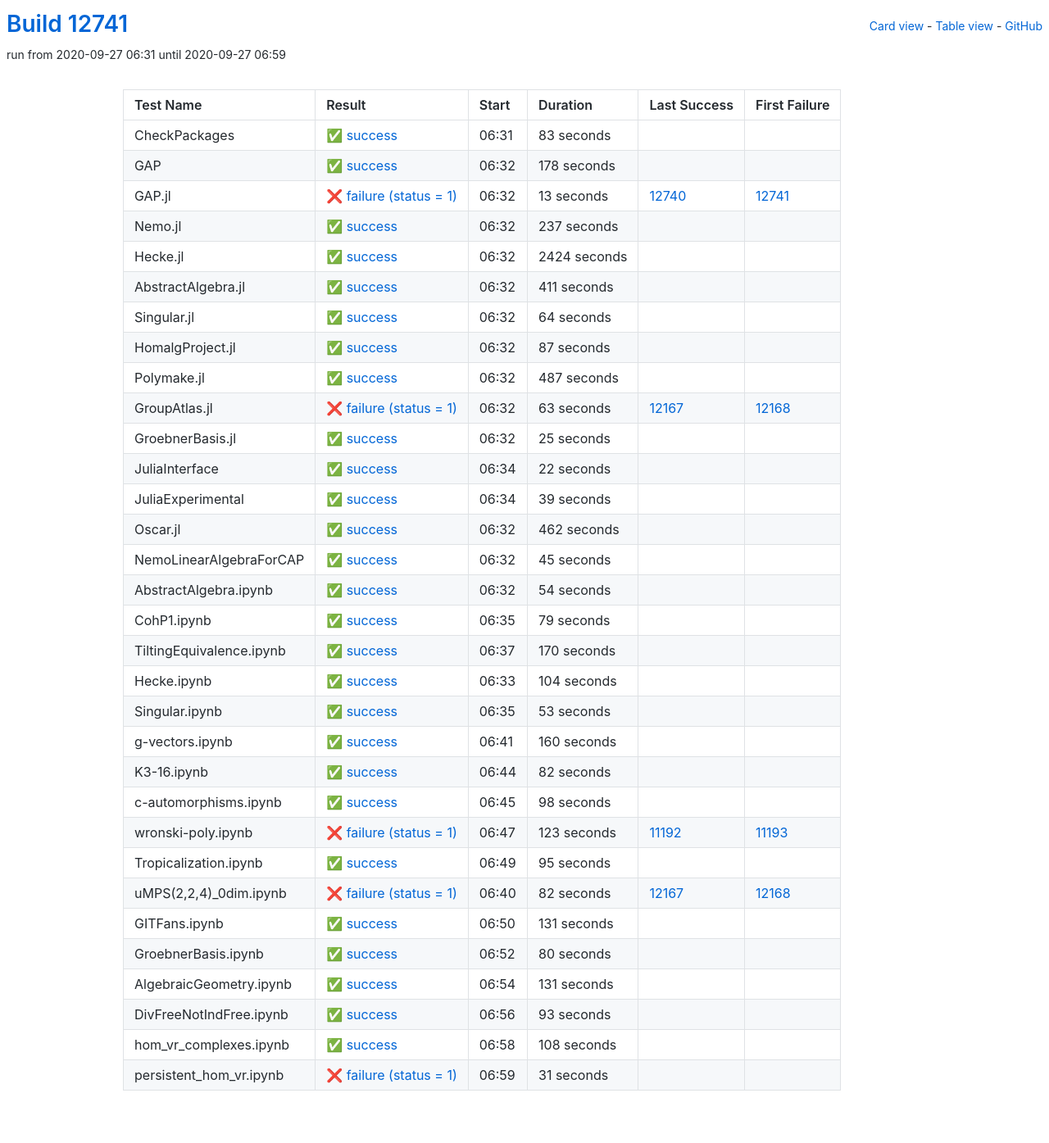
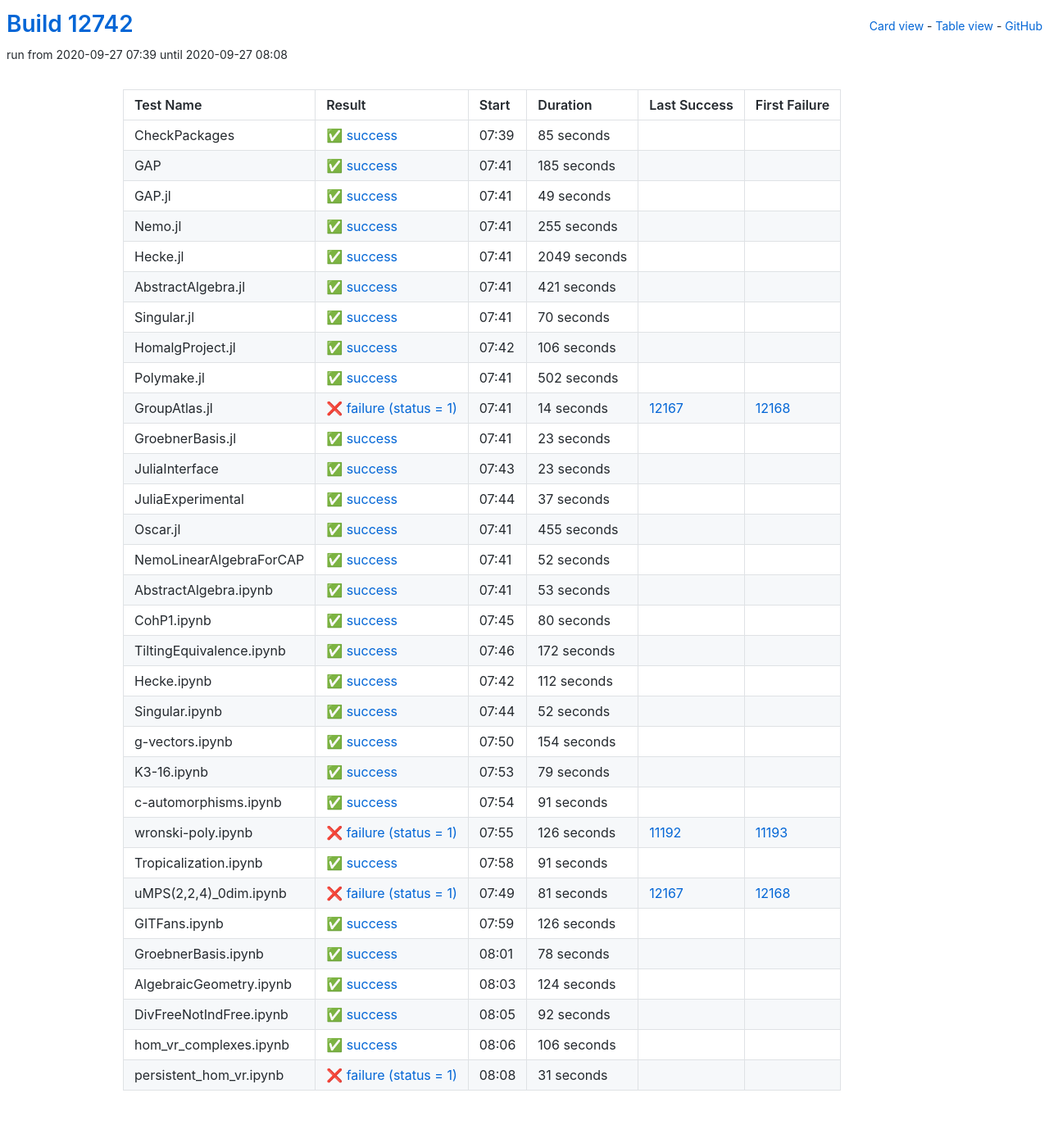
Before and after one commit to oscar-system/oscar-ci-status, a Jekyll site: the page built from table.html, in a window 1280 px wide. Shown: the whole page at 82% size. Built offline with Jekyll 4.4.1, drawn with Linux system fonts in a browser that asks for light colours.

Commit message:
Build #12742

```diff
--- a/_data/ci.yml
+++ b/_data/ci.yml
@@ -1,6 +1,6 @@
 ---
-build: 12741
-build_url: https://oscarci.mathematik.uni-kl.de/job/oscar/12741/
+build: 12742
+build_url: https://oscarci.mathematik.uni-kl.de/job/oscar/12742/
 job: oscar
 organization: oscar-system
 repo: oscar-ci-status
@@ -8,200 +8,260 @@
 tests:
 - name: CheckPackages
   id: checkpackages
-  log: https://oscarci.mathematik.uni-kl.de/job/oscar/12741/artifact/logs/build-12741/CheckPackages.log
-  start: 2020-09-27 06:31
+  log: https://oscarci.mathematik.uni-kl.de/job/oscar/12742/artifact/logs/build-12742/CheckPackages.log
+  start: 2020-09-27 07:39
   success: true
   exitcode: 0
   status: success
-  duration: 83
+  duration: 85
   last_success: false
   last_success_url:
   first_failure: false
   first_failure_url:
 - name: GAP
   id: gap
-  log: https://oscarci.mathematik.uni-kl.de/job/oscar/12741/artifact/logs/build-12741/GAP.log
-  start: 2020-09-27 06:32
+  log: https://oscarci.mathematik.uni-kl.de/job/oscar/12742/artifact/logs/build-12742/GAP.log
+  start: 2020-09-27 07:41
   success: true
   exitcode: 0
   status: success
-  duration: 178
+  duration: 185
   last_success: false
   last_success_url:
   first_failure: false
   first_failure_url:
 - name: GAP.jl
   id: gap-jl
-  log: https://oscarci.mathematik.uni-kl.de/job/oscar/12741/artifact/logs/build-12741/GAP.jl.log
-  start: 2020-09-27 06:32
-  success: false
-  exitcode: 1
-  status: failure
-  duration: 13
-  last_success: 12740
-  last_success_url: https://oscarci.mathematik.uni-kl.de/job/oscar/12740/
-  first_failure: 12741
-  first_failure_url: https://oscarci.mathematik.uni-kl.de/job/oscar/12741/
-- name: Nemo.jl
-  id: nemo-jl
-  log: https://oscarci.mathematik.uni-kl.de/job/oscar/12741/artifact/logs/build-12741/Nemo.jl.log
-  start: 2020-09-27 06:32
+  log: https://oscarci.mathematik.uni-kl.de/job/oscar/12742/artifact/logs/build-12742/GAP.jl.log
+  start: 2020-09-27 07:41
   success: true
   exitcode: 0
   status: success
-  duration: 237
+  duration: 49
+  last_success: false
+  last_success_url:
+  first_failure: false
+  first_failure_url:
+- name: Nemo.jl
+  id: nemo-jl
+  log: https://oscarci.mathematik.uni-kl.de/job/oscar/12742/artifact/logs/build-12742/Nemo.jl.log
+  start: 2020-09-27 07:41
+  success: true
+  exitcode: 0
+  status: success
+  duration: 255
   last_success: false
   last_success_url:
   first_failure: false
   first_failure_url:
 - name: Hecke.jl
   id: hecke-jl
-  log: https://oscarci.mathematik.uni-kl.de/job/oscar/12741/artifact/logs/build-12741/Hecke.jl.log
-  start: 2020-09-27 06:32
+  log: https://oscarci.mathematik.uni-kl.de/job/oscar/12742/artifact/logs/build-12742/Hecke.jl.log
+  start: 2020-09-27 07:41
   success: true
   exitcode: 0
   status: success
-  duration: 2424
+  duration: 2049
   last_success: false
   last_success_url:
   first_failure: false
   first_failure_url:
 - name: AbstractAlgebra.jl
   id: abstractalgebra-jl
-  log: https://oscarci.mathematik.uni-kl.de/job/oscar/12741/artifact/logs/build-12741/AbstractAlgebra.jl.log
-  start: 2020-09-27 06:32
+  log: https://oscarci.mathematik.uni-kl.de/job/oscar/12742/artifact/logs/build-12742/AbstractAlgebra.jl.log
+  start: 2020-09-27 07:41
   success: true
   exitcode: 0
   status: success
-  duration: 411
+  duration: 421
   last_success: false
   last_success_url:
   first_failure: false
   first_failure_url:
 - name: Singular.jl
   id: singular-jl
-  log: https://oscarci.mathematik.uni-kl.de/job/oscar/12741/artifact/logs/build-12741/Singular.jl.log
-  start: 2020-09-27 06:32
+  log: https://oscarci.mathematik.uni-kl.de/job/oscar/12742/artifact/logs/build-12742/Singular.jl.log
+  start: 2020-09-27 07:41
   success: true
   exitcode: 0
   status: success
-  duration: 64
+  duration: 70
   last_success: false
   last_success_url:
   first_failure: false
   first_failure_url:
 - name: HomalgProject.jl
   id: homalgproject-jl
-  log: https://oscarci.mathematik.uni-kl.de/job/oscar/12741/artifact/logs/build-12741/HomalgProject.jl.log
-  start: 2020-09-27 06:32
+  log: https://oscarci.mathematik.uni-kl.de/job/oscar/12742/artifact/logs/build-12742/HomalgProject.jl.log
+  start: 2020-09-27 07:42
   success: true
   exitcode: 0
   status: success
-  duration: 87
+  duration: 106
   last_success: false
   last_success_url:
   first_failure: false
   first_failure_url:
 - name: Polymake.jl
   id: polymake-jl
-  log: https://oscarci.mathematik.uni-kl.de/job/oscar/12741/artifact/logs/build-12741/Polymake.jl.log
-  start: 2020-09-27 06:32
+  log: https://oscarci.mathematik.uni-kl.de/job/oscar/12742/artifact/logs/build-12742/Polymake.jl.log
+  start: 2020-09-27 07:41
   success: true
   exitcode: 0
   status: success
-  duration: 487
+  duration: 502
   last_success: false
   last_success_url:
   first_failure: false
   first_failure_url:
 - name: GroupAtlas.jl
   id: groupatlas-jl
-  log: https://oscarci.mathematik.uni-kl.de/job/oscar/12741/artifact/logs/build-12741/GroupAtlas.jl.log
-  start: 2020-09-27 06:32
+  log: https://oscarci.mathematik.uni-kl.de/job/oscar/12742/artifact/logs/build-12742/GroupAtlas.jl.log
+  start: 2020-09-27 07:41
   success: false
   exitcode: 1
   status: failure
-  duration: 63
+  duration: 14
   last_success: 12167
   last_success_url: https://oscarci.mathematik.uni-kl.de/job/oscar/12167/
   first_failure: 12168
   first_failure_url: https://oscarci.mathematik.uni-kl.de/job/oscar/12168/
 - name: GroebnerBasis.jl
   id: groebnerbasis-jl
-  log: https://oscarci.mathematik.uni-kl.de/job/oscar/12741/artifact/logs/build-12741/GroebnerBasis.jl.log
-  start: 2020-09-27 06:32
+  log: https://oscarci.mathematik.uni-kl.de/job/oscar/12742/artifact/logs/build-12742/GroebnerBasis.jl.log
+  start: 2020-09-27 07:41
   success: true
   exitcode: 0
   status: success
-  duration: 25
+  duration: 23
   last_success: false
   last_success_url:
   first_failure: false
   first_failure_url:
 - name: JuliaInterface
   id: juliainterface
-  log: https://oscarci.mathematik.uni-kl.de/job/oscar/12741/artifact/logs/build-12741/JuliaInterface.log
-  start: 2020-09-27 06:34
+  log: https://oscarci.mathematik.uni-kl.de/job/oscar/12742/artifact/logs/build-12742/JuliaInterface.log
+  start: 2020-09-27 07:43
   success: true
   exitcode: 0
   status: success
-  duration: 22
+  duration: 23
   last_success: false
   last_success_url:
   first_failure: false
   first_failure_url:
 - name: JuliaExperimental
   id: juliaexperimental
-  log: https://oscarci.mathematik.uni-kl.de/job/oscar/12741/artifact/logs/build-12741/JuliaExperimental.log
-  start: 2020-09-27 06:34
+  log: https://oscarci.mathematik.uni-kl.de/job/oscar/12742/artifact/logs/build-12742/JuliaExperimental.log
+  start: 2020-09-27 07:44
   success: true
   exitcode: 0
   status: success
-  duration: 39
+  duration: 37
   last_success: false
   last_success_url:
   first_failure: false
   first_failure_url:
 - name: Oscar.jl
   id: oscar-jl
-  log: https://oscarci.mathematik.uni-kl.de/job/oscar/12741/artifact/logs/build-12741/Oscar.jl.log
-  start: 2020-09-27 06:32
+  log: https://oscarci.mathematik.uni-kl.de/job/oscar/12742/artifact/logs/build-12742/Oscar.jl.log
+  start: 2020-09-27 07:41
   success: true
   exitcode: 0
   status: success
-  duration: 462
+  duration: 455
   last_success: false
   last_success_url:
   first_failure: false
   first_failure_url:
 - name: NemoLinearAlgebraForCAP
   id: nemolinearalgebraforcap
-  log: https://oscarci.mathematik.uni-kl.de/job/oscar/12741/artifact/logs/build-12741/NemoLinearAlgebraForCAP.log
-  start: 2020-09-27 06:32
+  log: https://oscarci.mathematik.uni-kl.de/job/oscar/12742/artifact/logs/build-12742/NemoLinearAlgebraForCAP.log
+  start: 2020-09-27 07:41
   success: true
   exitcode: 0
   status: success
-  duration: 45
+  duration: 52
   last_success: false
   last_success_url:
   first_failure: false
   first_failure_url:
 - name: AbstractAlgebra.ipynb
   id: abstractalgebra-ipynb
-  log: https://oscarci.mathematik.uni-kl.de/job/oscar/12741/artifact/logs/build-12741/AbstractAlgebra.ipynb.log
-  start: 2020-09-27 06:32
+  log: https://oscarci.mathematik.uni-kl.de/job/oscar/12742/artifact/logs/build-12742/AbstractAlgebra.ipynb.log
+  start: 2020-09-27 07:41
   success: true
   exitcode: 0
   status: success
-  duration: 54
+  duration: 53
   last_success: false
   last_success_url:
   first_failure: false
   first_failure_url:
 - name: CohP1.ipynb
   id: cohp1-ipynb
-  log: https://oscarci.mathematik.uni-kl.de/job/oscar/12741/artifact/logs/build-12741/CohP1.ipynb.log
-  start: 2020-09-27 06:35
+  log: https://oscarci.mathematik.uni-kl.de/job/oscar/12742/artifact/logs/build-12742/CohP1.ipynb.log
+  start: 2020-09-27 07:45
+  success: true
+  exitcode: 0
+  status: success
+  duration: 80
+  last_success: false
+  last_success_url:
+  first_failure: false
+  first_failure_url:
+- name: TiltingEquivalence.ipynb
+  id: tiltingequivalence-ipynb
+  log: https://oscarci.mathematik.uni-kl.de/job/oscar/12742/artifact/logs/build-12742/TiltingEquivalence.ipynb.log
+  start: 2020-09-27 07:46
+  success: true
+  exitcode: 0
+  status: success
+  duration: 172
+  last_success: false
+  last_success_url:
+  first_failure: false
+  first_failure_url:
+- name: Hecke.ipynb
+  id: hecke-ipynb
+  log: https://oscarci.mathematik.uni-kl.de/job/oscar/12742/artifact/logs/build-12742/Hecke.ipynb.log
+  start: 2020-09-27 07:42
+  success: true
+  exitcode: 0
+  status: success
+  duration: 112
+  last_success: false
+  last_success_url:
+  first_failure: false
+  first_failure_url:
+- name: Singular.ipynb
+  id: singular-ipynb
+  log: https://oscarci.mathematik.uni-kl.de/job/oscar/12742/artifact/logs/build-12742/Singular.ipynb.log
+  start: 2020-09-27 07:44
+  success: true
+  exitcode: 0
+  status: success
+  duration: 52
+  last_success: false
+  last_success_url:
+  first_failure: false
+  first_failure_url:
+- name: g-vectors.ipynb
+  id: g-vectors-ipynb
+  log: https://oscarci.mathematik.uni-kl.de/job/oscar/12742/artifact/logs/build-12742/g-vectors.ipynb.log
+  start: 2020-09-27 07:50
+  success: true
+  exitcode: 0
+  status: success
+  duration: 154
+  last_success: false
+  last_success_url:
+  first_failure: false
+  first_failure_url:
+- name: K3-16.ipynb
+  id: k3-16-ipynb
+  log: https://oscarci.mathematik.uni-kl.de/job/oscar/12742/artifact/logs/build-12742/K3-16.ipynb.log
+  start: 2020-09-27 07:53
   success: true
   exitcode: 0
   status: success
@@ -210,178 +270,118 @@
   last_success_url:
   first_failure: false
   first_failure_url:
-- name: TiltingEquivalence.ipynb
-  id: tiltingequivalence-ipynb
-  log: https://oscarci.mathematik.uni-kl.de/job/oscar/12741/artifact/logs/build-12741/TiltingEquivalence.ipynb.log
-  start: 2020-09-27 06:37
+- name: c-automorphisms.ipynb
+  id: c-automorphisms-ipynb
+  log: https://oscarci.mathematik.uni-kl.de/job/oscar/12742/artifact/logs/build-12742/c-automorphisms.ipynb.log
+  start: 2020-09-27 07:54
   success: true
   exitcode: 0
   status: success
-  duration: 170
-  last_success: false
-  last_success_url:
-  first_failure: false
-  first_failure_url:
-- name: Hecke.ipynb
-  id: hecke-ipynb
-  log: https://oscarci.mathematik.uni-kl.de/job/oscar/12741/artifact/logs/build-12741/Hecke.ipynb.log
-  start: 2020-09-27 06:33
-  success: true
-  exitcode: 0
-  status: success
-  duration: 104
-  last_success: false
-  last_success_url:
-  first_failure: false
-  first_failure_url:
-- name: Singular.ipynb
-  id: singular-ipynb
-  log: https://oscarci.mathematik.uni-kl.de/job/oscar/12741/artifact/logs/build-12741/Singular.ipynb.log
-  start: 2020-09-27 06:35
-  success: true
-  exitcode: 0
-  status: success
-  duration: 53
-  last_success: false
-  last_success_url:
-  first_failure: false
-  first_failure_url:
-- name: g-vectors.ipynb
-  id: g-vectors-ipynb
-  log: https://oscarci.mathematik.uni-kl.de/job/oscar/12741/artifact/logs/build-12741/g-vectors.ipynb.log
-  start: 2020-09-27 06:41
-  success: true
-  exitcode: 0
-  status: success
-  duration: 160
-  last_success: false
-  last_success_url:
-  first_failure: false
-  first_failure_url:
-- name: K3-16.ipynb
-  id: k3-16-ipynb
-  log: https://oscarci.mathematik.uni-kl.de/job/oscar/12741/artifact/logs/build-12741/K3-16.ipynb.log
-  start: 2020-09-27 06:44
-  success: true
-  exitcode: 0
-  status: success
-  duration: 82
-  last_success: false
-  last_success_url:
-  first_failure: false
-  first_failure_url:
-- name: c-automorphisms.ipynb
-  id: c-automorphisms-ipynb
-  log: https://oscarci.mathematik.uni-kl.de/job/oscar/12741/artifact/logs/build-12741/c-automorphisms.ipynb.log
-  start: 2020-09-27 06:45
-  success: true
-  exitcode: 0
-  status: success
-  duration: 98
+  duration: 91
   last_success: false
   last_success_url:
   first_failure: false
   first_failure_url:
 - name: wronski-poly.ipynb
   id: wronski-poly-ipynb
-  log: https://oscarci.mathematik.uni-kl.de/job/oscar/12741/artifact/logs/build-12741/wronski-poly.ipynb.log
-  start: 2020-09-27 06:47
+  log: https://oscarci.mathematik.uni-kl.de/job/oscar/12742/artifact/logs/build-12742/wronski-poly.ipynb.log
+  start: 2020-09-27 07:55
   success: false
   exitcode: 1
   status: failure
-  duration: 123
+  duration: 126
   last_success: 11192
   last_success_url: https://oscarci.mathematik.uni-kl.de/job/oscar/11192/
   first_failure: 11193
   first_failure_url: https://oscarci.mathematik.uni-kl.de/job/oscar/11193/
 - name: Tropicalization.ipynb
   id: tropicalization-ipynb
-  log: https://oscarci.mathematik.uni-kl.de/job/oscar/12741/artifact/logs/build-12741/Tropicalization.ipynb.log
-  start: 2020-09-27 06:49
+  log: https://oscarci.mathematik.uni-kl.de/job/oscar/12742/artifact/logs/build-12742/Tropicalization.ipynb.log
+  start: 2020-09-27 07:58
   success: true
   exitcode: 0
   status: success
-  duration: 95
+  duration: 91
   last_success: false
   last_success_url:
   first_failure: false
   first_failure_url:
 - name: uMPS(2,2,4)_0dim.ipynb
   id: umps-2-2-4-0dim-ipynb
-  log: https://oscarci.mathematik.uni-kl.de/job/oscar/12741/artifact/logs/build-12741/uMPS-2-2-4-_0dim.ipynb.log
-  start: 2020-09-27 06:40
+  log: https://oscarci.mathematik.uni-kl.de/job/oscar/12742/artifact/logs/build-12742/uMPS-2-2-4-_0dim.ipynb.log
+  start: 2020-09-27 07:49
   success: false
   exitcode: 1
   status: failure
-  duration: 82
+  duration: 81
   last_success: 12167
   last_success_url: https://oscarci.mathematik.uni-kl.de/job/oscar/12167/
   first_failure: 12168
   first_failure_url: https://oscarci.mathematik.uni-kl.de/job/oscar/12168/
 - name: GITFans.ipynb
   id: gitfans-ipynb
-  log: https://oscarci.mathematik.uni-kl.de/job/oscar/12741/artifact/logs/build-12741/GITFans.ipynb.log
-  start: 2020-09-27 06:50
+  log: https://oscarci.mathematik.uni-kl.de/job/oscar/12742/artifact/logs/build-12742/GITFans.ipynb.log
+  start: 2020-09-27 07:59
   success: true
   exitcode: 0
   status: success
-  duration: 131
+  duration: 126
   last_success: false
   last_success_url:
   first_failure: false
   first_failure_url:
 - name: GroebnerBasis.ipynb
   id: groebnerbasis-ipynb
-  log: https://oscarci.mathematik.uni-kl.de/job/oscar/12741/artifact/logs/build-12741/GroebnerBasis.ipynb.log
-  start: 2020-09-27 06:52
+  log: https://oscarci.mathematik.uni-kl.de/job/oscar/12742/artifact/logs/build-12742/GroebnerBasis.ipynb.log
+  start: 2020-09-27 08:01
   success: true
   exitcode: 0
   status: success
-  duration: 80
+  duration: 78
   last_success: false
   last_success_url:
   first_failure: false
   first_failure_url:
 - name: AlgebraicGeometry.ipynb
   id: algebraicgeometry-ipynb
-  log: https://oscarci.mathematik.uni-kl.de/job/oscar/12741/artifact/logs/build-12741/AlgebraicGeometry.ipynb.log
-  start: 2020-09-27 06:54
+  log: https://oscarci.mathematik.uni-kl.de/job/oscar/12742/artifact/logs/build-12742/AlgebraicGeometry.ipynb.log
+  start: 2020-09-27 08:03
   success: true
   exitcode: 0
   status: success
-  duration: 131
+  duration: 124
   last_success: false
   last_success_url:
   first_failure: false
   first_failure_url:
 - name: DivFreeNotIndFree.ipynb
   id: divfreenotindfree-ipynb
-  log: https://oscarci.mathematik.uni-kl.de/job/oscar/12741/artifact/logs/build-12741/DivFreeNotIndFree.ipynb.log
-  start: 2020-09-27 06:56
+  log: https://oscarci.mathematik.uni-kl.de/job/oscar/12742/artifact/logs/build-12742/DivFreeNotIndFree.ipynb.log
+  start: 2020-09-27 08:05
   success: true
   exitcode: 0
   status: success
-  duration: 93
+  duration: 92
   last_success: false
   last_success_url:
   first_failure: false
   first_failure_url:
 - name: hom_vr_complexes.ipynb
   id: hom-vr-complexes-ipynb
-  log: https://oscarci.mathematik.uni-kl.de/job/oscar/12741/artifact/logs/build-12741/hom_vr_complexes.ipynb.log
-  start: 2020-09-27 06:58
+  log: https://oscarci.mathematik.uni-kl.de/job/oscar/12742/artifact/logs/build-12742/hom_vr_complexes.ipynb.log
+  start: 2020-09-27 08:06
   success: true
   exitcode: 0
   status: success
-  duration: 108
+  duration: 106
   last_success: false
   last_success_url:
   first_failure: false
   first_failure_url:
 - name: persistent_hom_vr.ipynb
   id: persistent-hom-vr-ipynb
-  log: https://oscarci.mathematik.uni-kl.de/job/oscar/12741/artifact/logs/build-12741/persistent_hom_vr.ipynb.log
-  start: 2020-09-27 06:59
+  log: https://oscarci.mathematik.uni-kl.de/job/oscar/12742/artifact/logs/build-12742/persistent_hom_vr.ipynb.log
+  start: 2020-09-27 08:08
   success: false
   exitcode: 1
   status: failure
```
Also changed, not shown: README.md.
